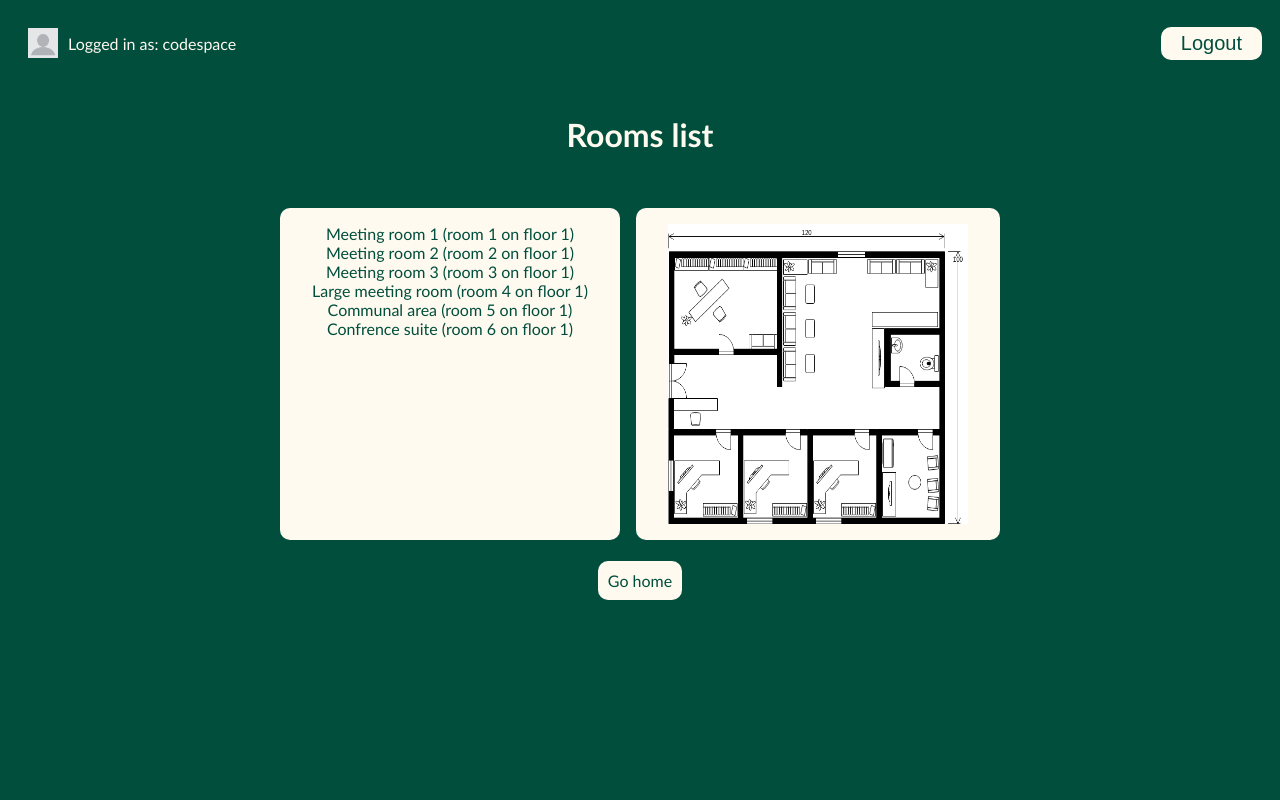
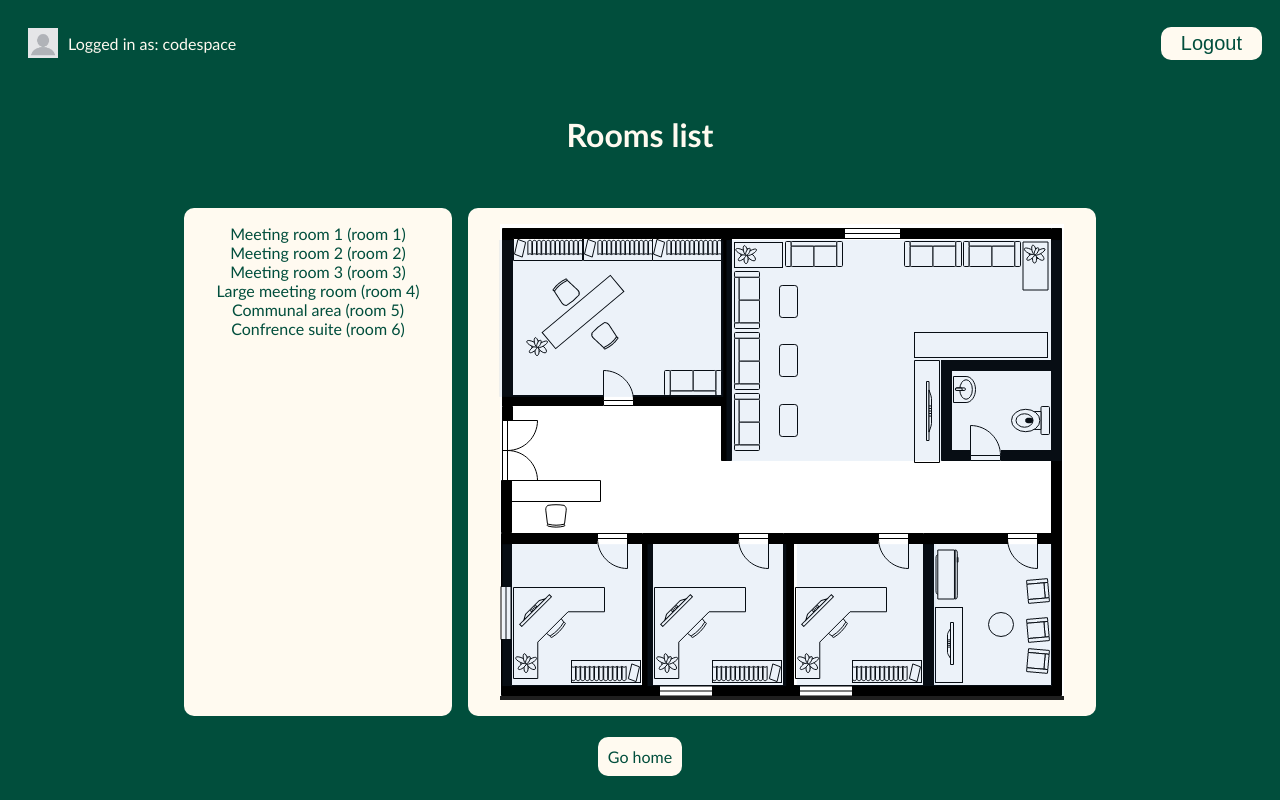
Before and after one commit to Erikabuckley/django-skills, a Django app: page /meetings/rooms in a window 1280 px wide. Run offline with Django 5.2, Linux system fonts and the light colour scheme; a user stored in the database is signed in; data comes from the database, SQL or seed files in the repository; both versions use the stored data as it was after the commit.

Commit message:
added floorplan

```diff
--- a/meeting_planner/meetings/models.py
+++ b/meeting_planner/meetings/models.py
@@ -8,7 +8,7 @@ class Room(models.Model):
     room_number = models.IntegerField()
 
     def __str__(self):
-        return f"{self.name} (room  {self.room_number} on floor {self.floor})"
+        return f"{self.name} (room  {self.room_number})"
 
 #table in db has to inherit from the models superclass
 class Meeting(models.Model):
--- a/meeting_planner/templates/meetings/rooms.html
+++ b/meeting_planner/templates/meetings/rooms.html
@@ -8,16 +8,47 @@
     <h1>Rooms list</h1>
 
     <div class="card">
-        <div class="item">
+        <div class="item rooms">
             {% for room in rooms %}
                 <p>{{room}}</p>
             {% endfor %}
         </div>
-        <div class="item">
+        <div class="item floorplan">
             <img src="{% static 'website/floorplan.png' %}" id="floorplan">
+            <svg
+                class="floorplan-overlay"
+                viewBox="0 0 564 476"
+                xmlns="http://www.w3.org/2000/svg">
+
+                <a href="" title="room1">
+                    <rect class="room" x="20" y="300" width="130" height="133" />
+                </a>
+
+                <a href="" title="room2">
+                    <rect class="room" x="156" y="300" width="130" height="133" />
+                </a>
+
+                <a href="" title="room3">
+                    <rect class="room" x="296" y="300" width="130" height="133" />
+                </a>
+
+                <a href="" title="room4">
+                    <rect class="room" x="17" y="15" width="210" height="147" />
+                </a>
+
+                <a href="" title="room5">
+                    <rect class="room" x="230" y="15" width="314" height="207" />
+                </a>
+
+                <a href="" title="room6">
+                    <rect class="room" x="425" y="300" width="110" height="133" />
+                </a>
+            </svg>
         </div>
     </div>
 
     <p class="actions"><a href="{% url 'welcome' %}">Go home</a></p>
 
+
+
 {%endblock%}
--- a/meeting_planner/website/static/website/style.css
+++ b/meeting_planner/website/static/website/style.css
@@ -173,8 +173,34 @@ input{
 }
 
 
-/*roomss######################*/
+/*############################roomss######################*/
+.floorplan{
+    position:relative;
+    width: 100%;
+}
 #floorplan{
-    width: 300px;
-    height: 300px;
+    display: block;
+    width: 100%;
+    height: auto;
 }
+
+.floorplan-overlay {
+    position: absolute;
+    width: 100%;
+    height: 100%;
+    display: block;
+}
+
+.room {
+    fill: rgba(70, 131, 193, 0.1);
+    transition: fill 0.2s ease;
+    cursor: pointer;
+}
+
+.room:hover {
+    fill: rgba(3, 3, 3, 0.1);
+}
+
+.rooms p{
+    width: max-content;
+}
```
Also changed, not shown: meeting_planner/db.sqlite3, meeting_planner/website/static/website/floorplan.png.
